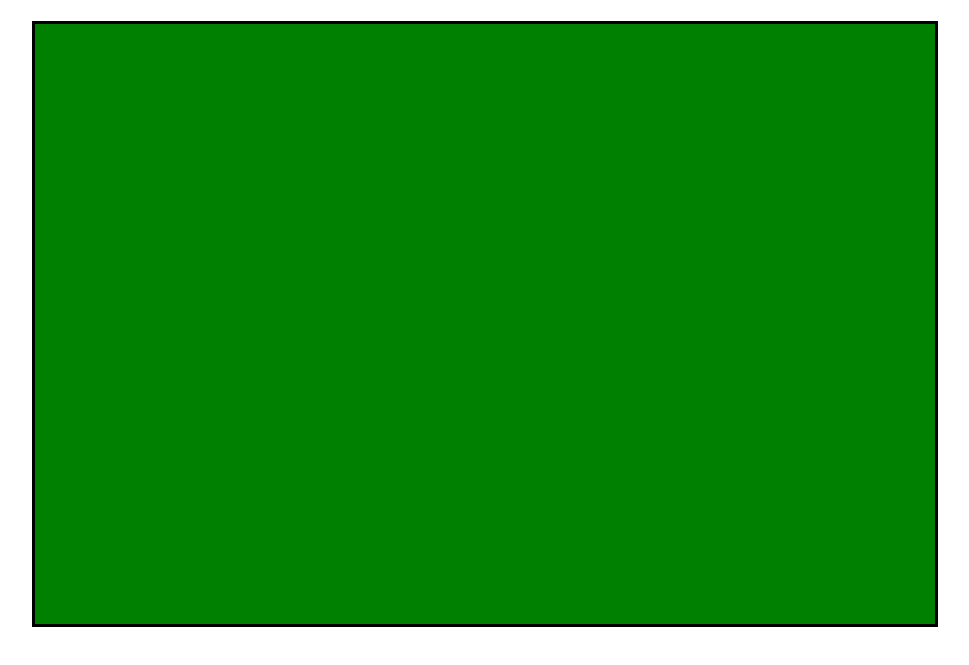
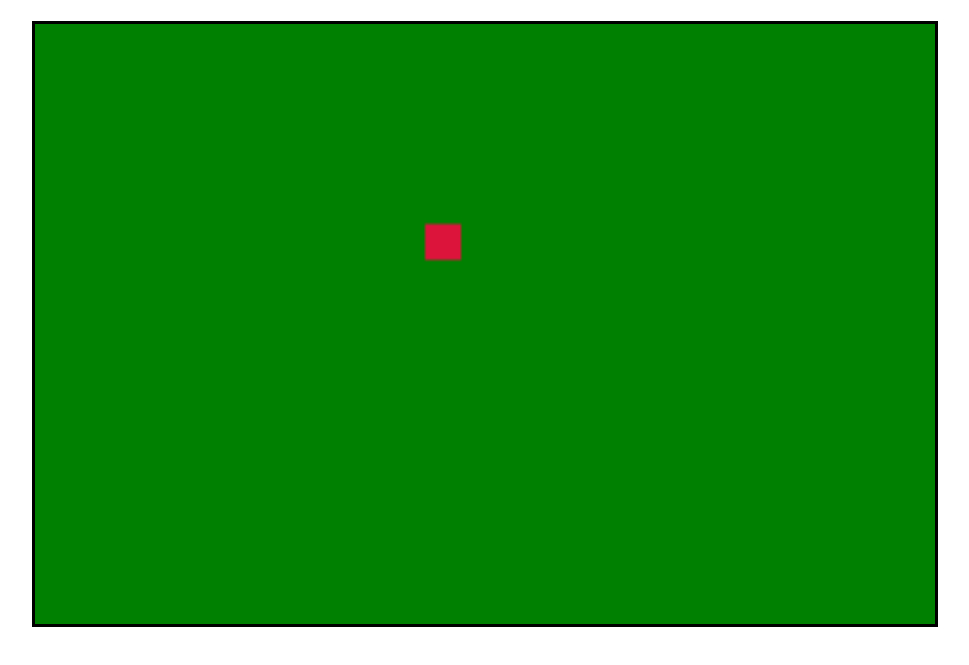
Before and after one commit to 815910/Snake-Website, a plain HTML site: page index.html in a window 1280 px wide. Shown: the part 59-724 px from the top of the page, without its empty margins (155-1124 px from the left). Drawn offline with Linux system fonts and the light colour scheme.

Commit message:
Draws small red rectangle

```diff
--- a/index.html
+++ b/index.html
@@ -9,4 +9,7 @@
     <h1>Play Snake</h1>
   </div>
   <canvas id="canvas"></canvas>
+
+  <script src="main.js"></script>
+  <script>draw();</script>
 </html>
--- a/main.js
+++ b/main.js
@@ -1,4 +1,7 @@
 var canvas = document.getElementById("canvas");
 var ctx = canvas.getContext("2d");
 
-ctx.fillRect(200, 200, 50, 50);
+function draw() {
+  ctx.fillStyle = '#DC143C'
+  ctx.fillRect(130, 50, 12, 9);
+}
```
